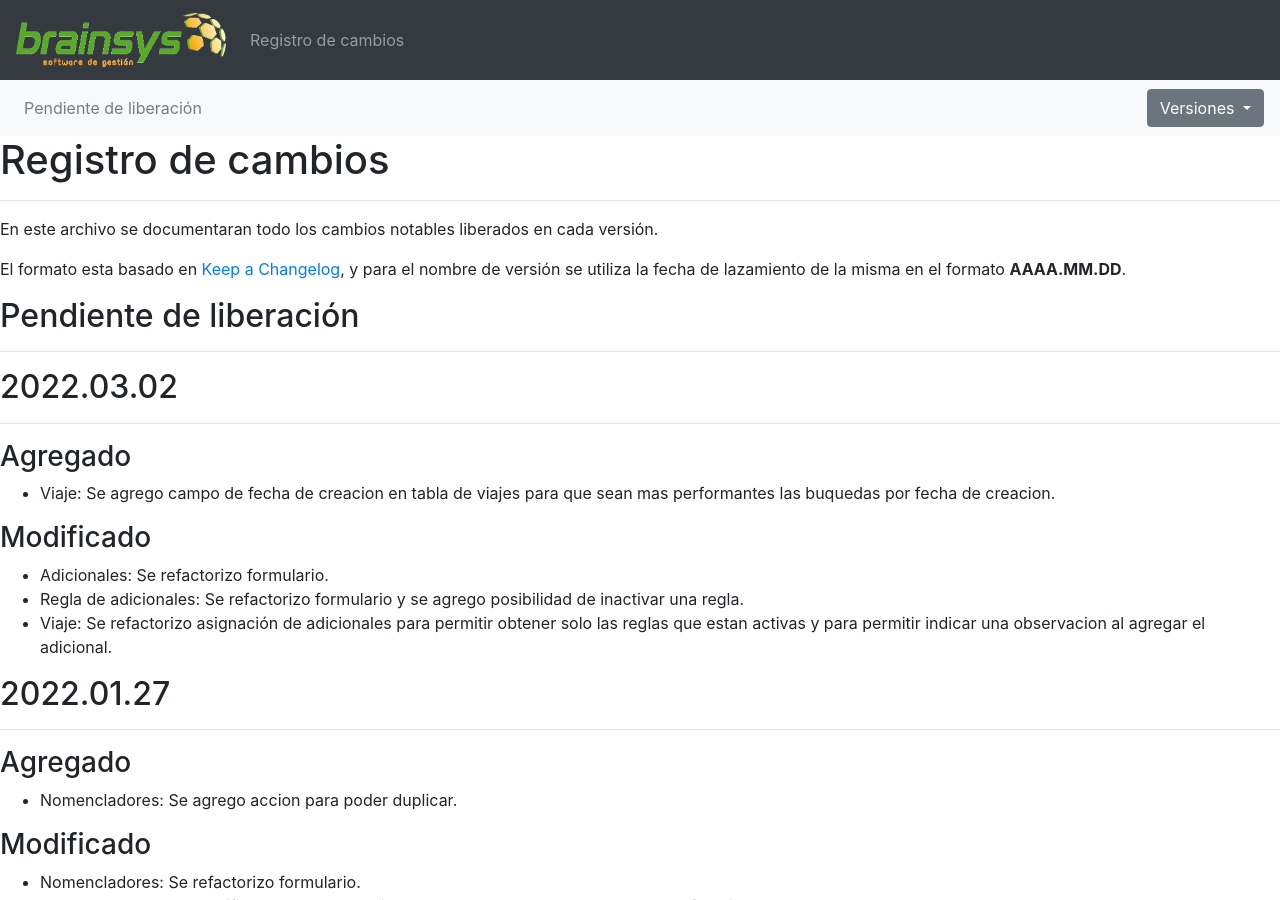
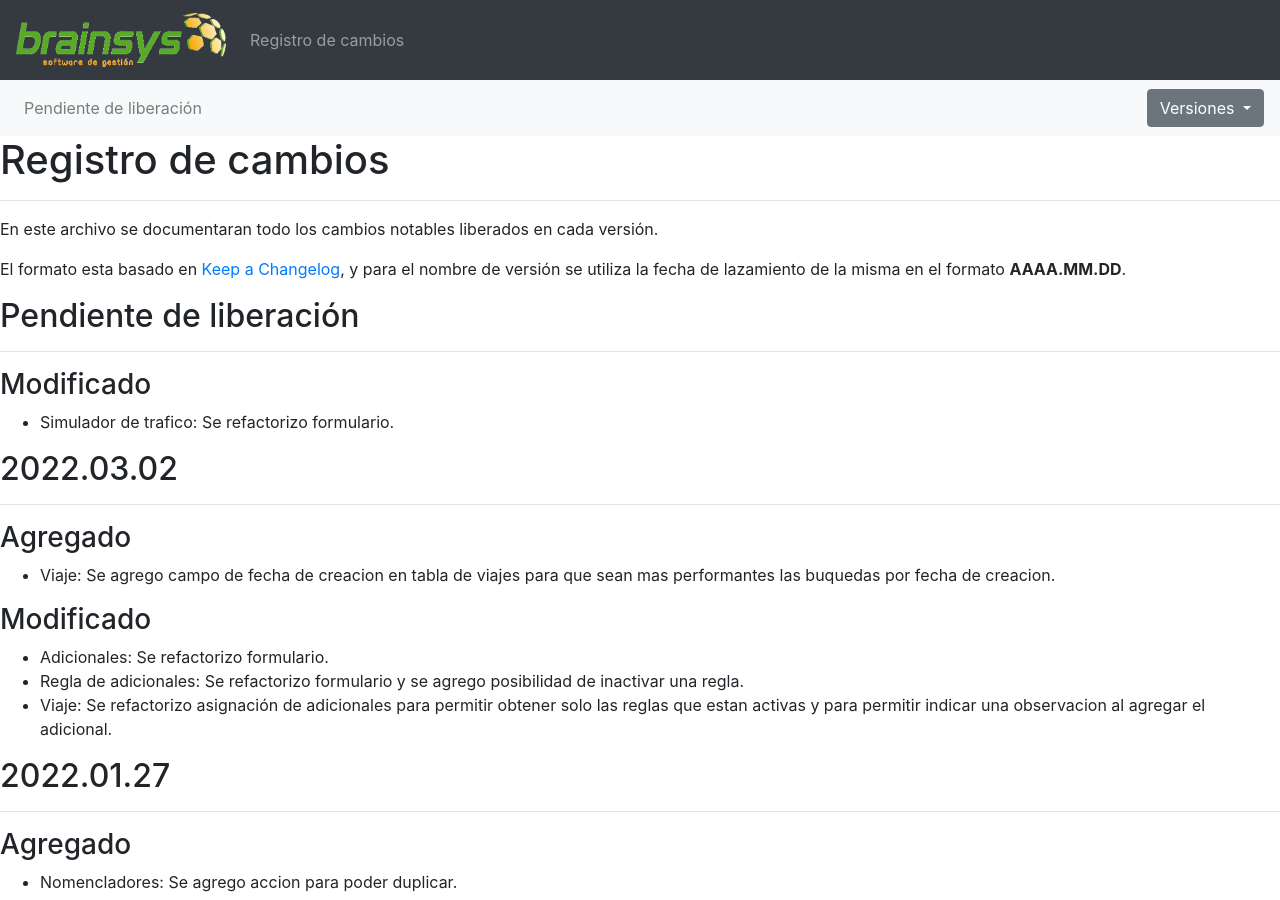
Before and after one commit to brainsys-arsaad/versionado, a Jekyll site: the page built from registro-cambios.markdown, in a window 1280 px wide and 900 px high. Built offline with Jekyll 4.4.1, drawn with Linux system fonts in a browser that asks for light colours.

Commit message:
Update registro-cambios.markdown

```diff
--- a/registro-cambios.markdown
+++ b/registro-cambios.markdown
@@ -63,6 +63,9 @@ El formato esta basado en [Keep a Changelog](https://keepachangelog.com/es-ES/1.
 
 ## Pendiente de liberación
 ---
+
+### Modificado
+- Simulador de trafico: Se refactorizo formulario.
 
 ## 2022.03.02
 ---
```
